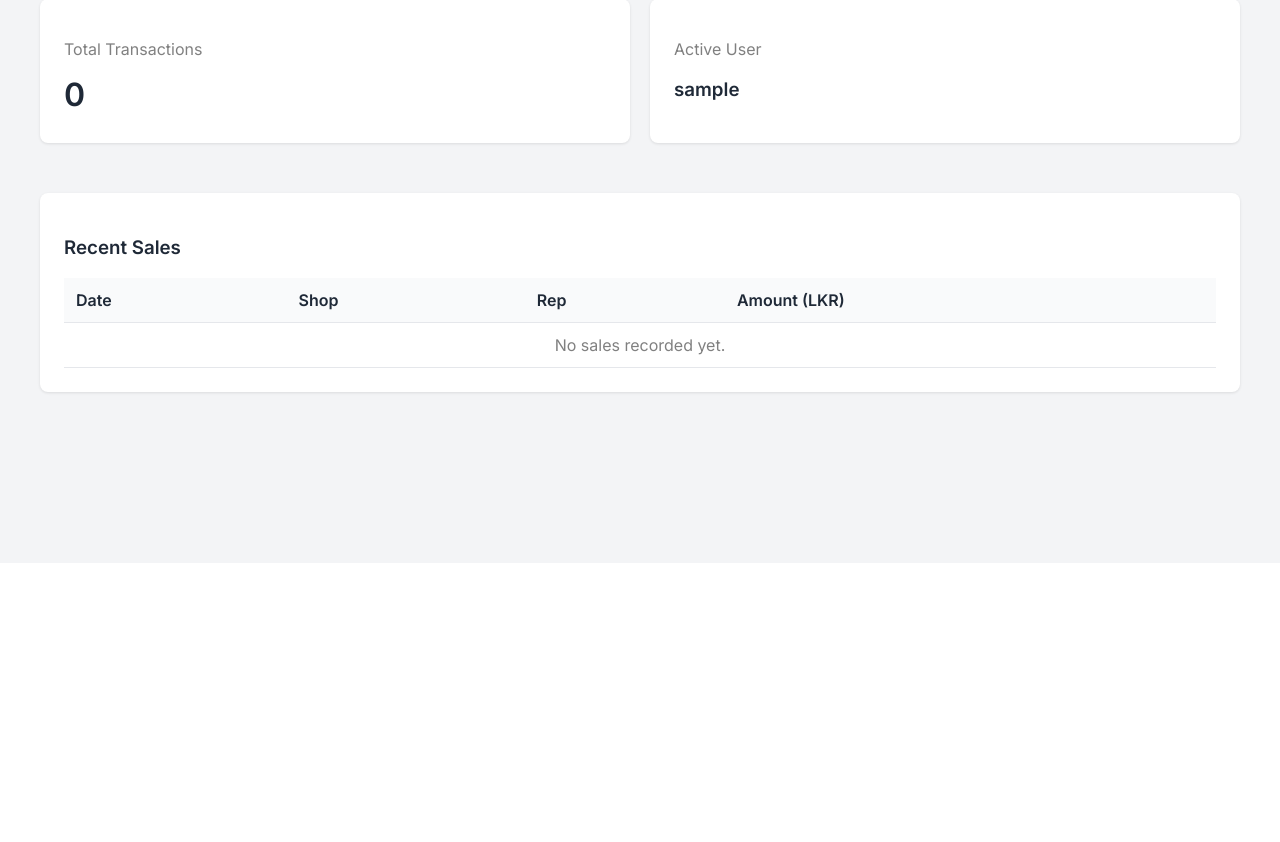
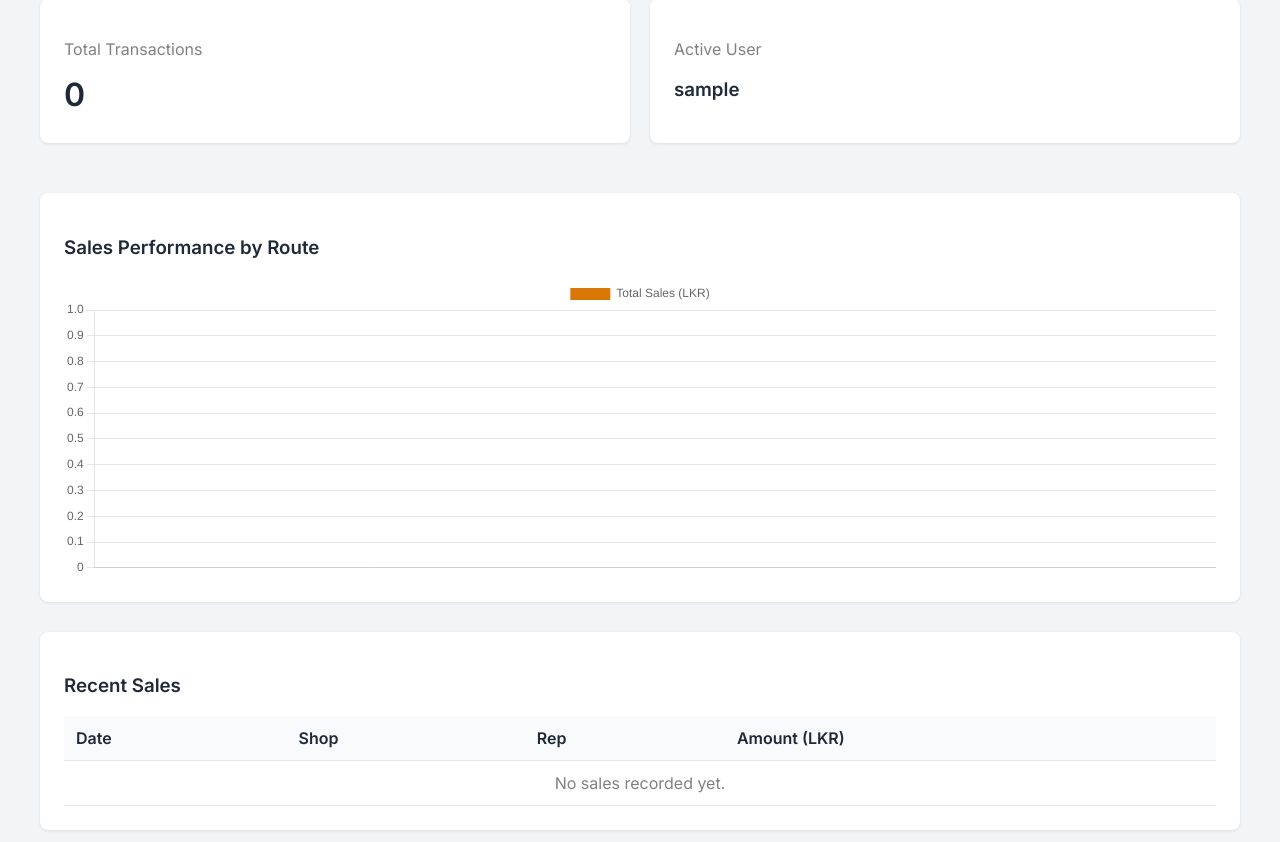
Before and after one commit to weenaath/sales-force-automation, a Django app: page / in a window 1280 px wide. Shown: the part 237-1079 px from the top of the page. Before the commit the page ends 633 px from the top, so only its background shows below. Run offline with Django 4.2, Linux system fonts and the light colour scheme; the visitor is signed in with stand-in values (Sample User, id 1); data that the repository does not hold is empty.

Commit message:
Add sales performance analytics to dashboard with Chart.js integration

```diff
--- a/sales_automation/templates/sales_automation/dashboard.html
+++ b/sales_automation/templates/sales_automation/dashboard.html
@@ -17,6 +17,45 @@
         <h3>{{ request.user.username }}</h3>
     </div>
 </div>
+
+<!-- Analytics Section -->
+<div class="card" style="margin-bottom: 30px;">
+    <h3>Sales Performance by Route</h3>
+    <div style="height: 300px;">
+        <canvas id="salesChart"></canvas>
+    </div>
+</div>
+
+<!-- Load Chart.js Library -->
+<script src="https://cdn.jsdelivr.net/npm/chart.js"></script>
+
+<script>
+    const ctx = document.getElementById('salesChart').getContext('2d');
+
+    // Get data from Django
+    const labels = {{ route_labels|safe }};
+    const data = {{ route_data|safe }};
+
+    new Chart(ctx, {
+        type: 'bar', // Try 'pie' or 'line' if you want!
+        data: {
+            labels: labels,
+            datasets: [{
+                label: 'Total Sales (LKR)',
+                data: data,
+                backgroundColor: '#d97706', // That Hettigoda Orange color
+                borderRadius: 4,
+            }]
+        },
+        options: {
+            responsive: true,
+            maintainAspectRatio: false,
+            scales: {
+                y: { beginAtZero: true }
+            }
+        }
+    });
+</script>
 
 <!-- Recent Sales Table -->
 <div class="card">
--- a/sales_automation/views.py
+++ b/sales_automation/views.py
@@ -1,3 +1,4 @@
+from django.db.models import Sum
 from django.shortcuts import render
 from django.contrib.auth.decorators import login_required
 from .models import SaleRecord, Shop, Route, SaleItem, Product
@@ -5,14 +6,31 @@ from django.http import JsonResponse
 import json
 
 @login_required
+@login_required
 def dashboard(request):
-    # Fetch Data
-    recent_sales = SaleRecord.objects.all().order_by('-date')[:10] # Last 10 sales
+    # 1. Recent Sales (Existing)
+    recent_sales = SaleRecord.objects.all().order_by('-date')[:10]
     total_sales_count = SaleRecord.objects.count()
+
+    # 2. Calculate Sales by Route (The New Analytics Logic)
+    # This translates to SQL: SELECT route, SUM(total) FROM sales GROUP BY route
+    sales_by_route = SaleRecord.objects.values('shop__route__name').annotate(
+        total=Sum('total_amount')
+    ).order_by('-total')
+
+    # 3. Prepare Data for Chart.js (Lists work best for JS)
+    route_labels = []
+    route_data = []
+
+    for item in sales_by_route:
+        route_labels.append(item['shop__route__name'])
+        route_data.append(float(item['total'])) # Convert Decimal to Float for JS
 
     context = {
         'recent_sales': recent_sales,
-        'total_sales_count': total_sales_count
+        'total_sales_count': total_sales_count,
+        'route_labels': json.dumps(route_labels), # Send as JSON string
+        'route_data': json.dumps(route_data),
     }
     return render(request, 'sales_automation/dashboard.html', context)
 
```
